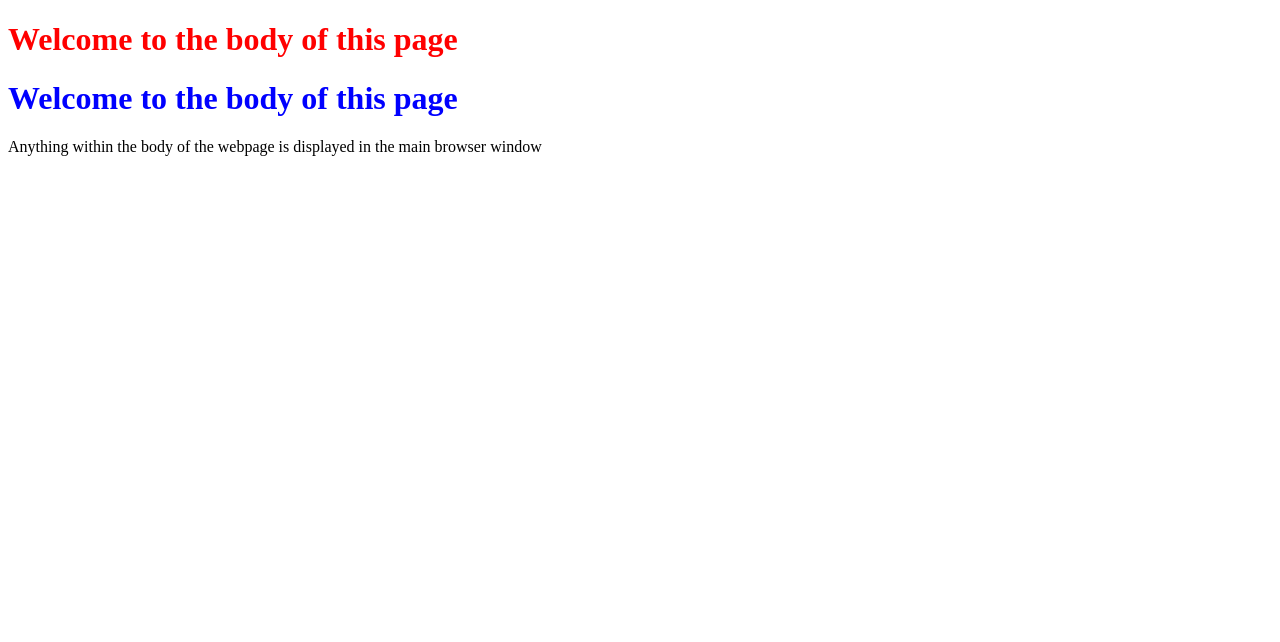
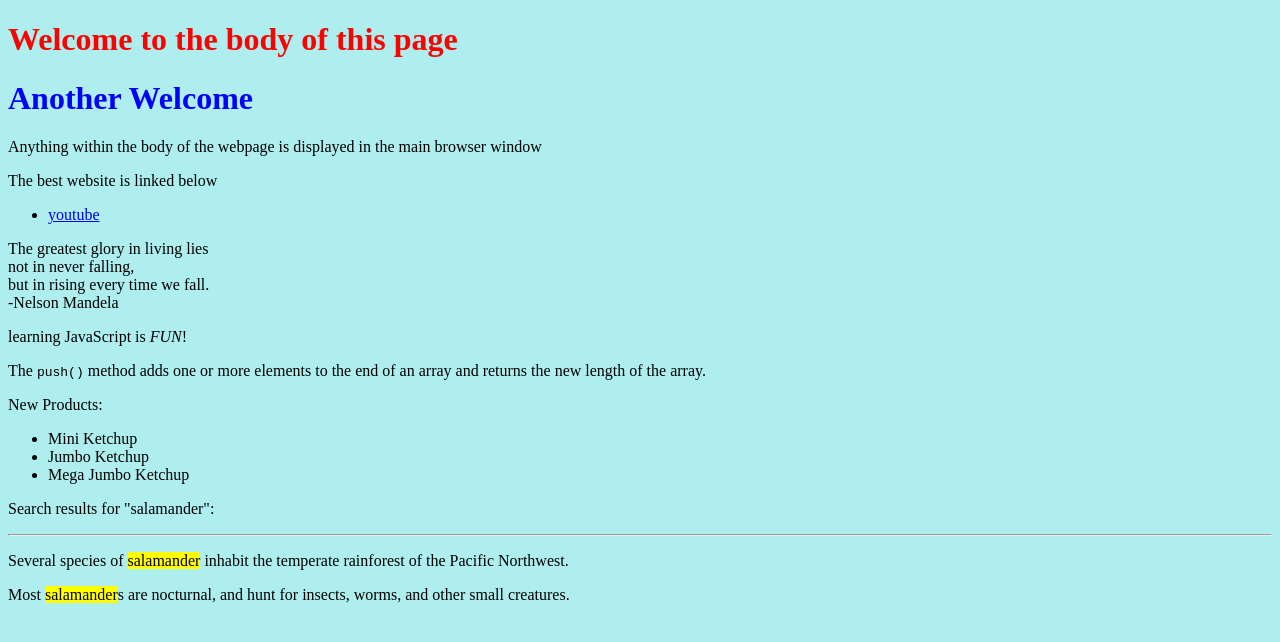
Before and after one commit to Yugenzariah/WEB_503_Lab_One, a website: page src/index.html in a window 1280 px wide. Drawn offline with Linux system fonts and the light colour scheme.

Commit message:
Task One

```diff
--- a/src/index.css
+++ b/src/index.css
@@ -1,3 +1,6 @@
+body{
+  background-color: paleturquoise;
+}
 .first_tag {
   color: red;
 }
--- a/src/index.html
+++ b/src/index.html
@@ -11,8 +11,33 @@
     </head>
     <body>
     <h1 class="first_tag">Welcome to the body of this page</h1>
-    <h1 id="second_tag">Welcome to the body of this page</h1>
+    <h1 id="second_tag">Another Welcome</h1>
     <p>Anything within the body of the webpage is displayed in the main browser window</p>
+    <p>The best website is linked below</p>
+    <ul>
+    <li><a href="https://www.youtube.com/watch?v=dQw4w9WgXcQ">youtube</a></li>
+    </ul>
+    <p> The greatest glory in living lies<br>
+     not in never falling,<br>
+     but in rising every time we fall.<br>
+    -Nelson Mandela
+    </p>
+    <p>learning JavaScript is <em>FUN</em>!</p>
+    <p>The <code>push()</code> method adds one or more elements to the end of an array and returns the new length of the array.</p>
+    <p>New Products:</p>
+<ul>
+    <li><data value="398">Mini Ketchup</data></li>
+    <li><data value="399">Jumbo Ketchup</data></li>
+    <li><data value="400">Mega Jumbo Ketchup</data></li>
+</ul>
+<p>Search results for "salamander":</p>
+
+<hr>
+
+<p>Several species of <mark>salamander</mark> inhabit the temperate rainforest of the Pacific Northwest.</p>
+
+<p>Most <mark>salamander</mark>s are nocturnal, and hunt for insects, worms, and other small creatures.</p>
+
         <script src="index.js" async defer></script>
     </body>
 </html>
```
